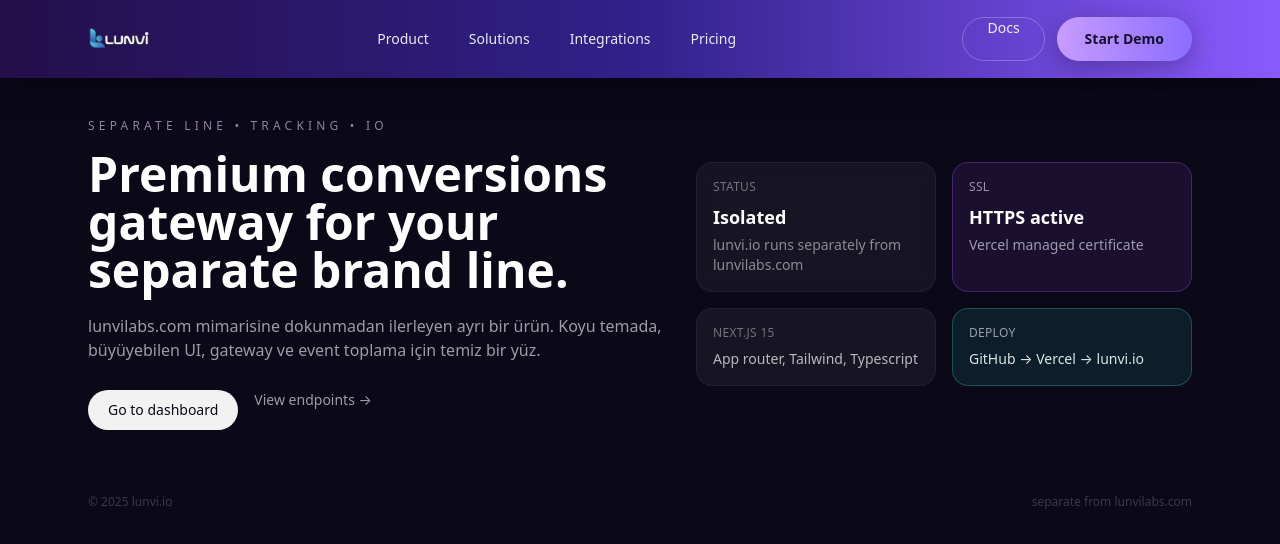
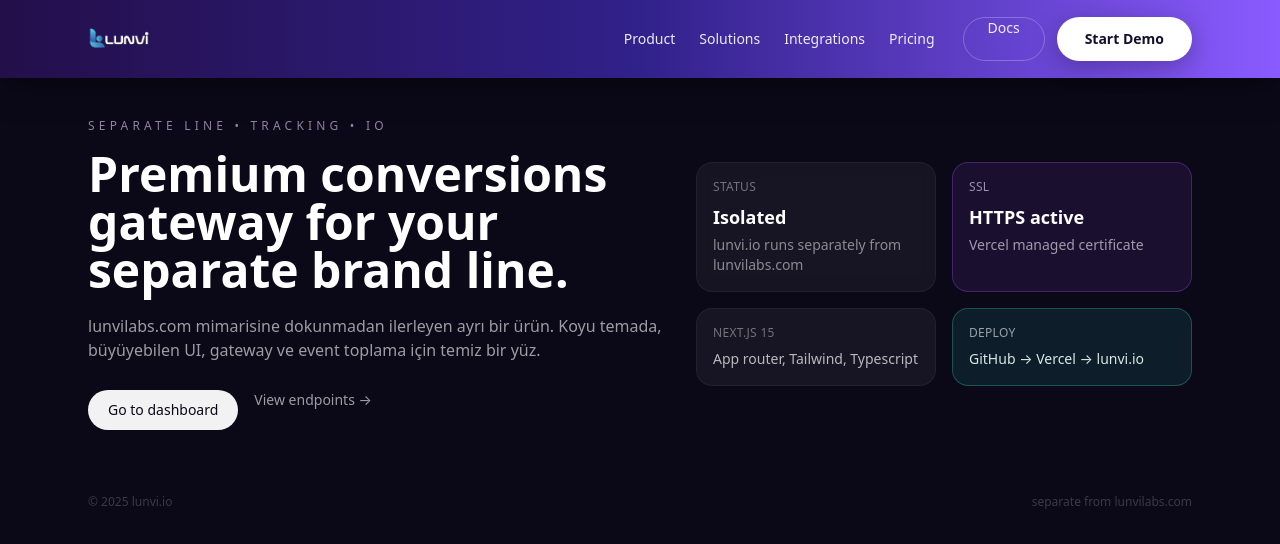
Before and after one commit to tugbaarslanw/lunvi-io, a Next.js app: page / in a window 1280 px wide. Shown: the top 544 px of the page. Built offline with nearby package versions, Linux system fonts and the light colour scheme.

Commit message:
Update page.tsx

```diff
--- a/app/page.tsx
+++ b/app/page.tsx
@@ -5,21 +5,23 @@
     <main className="min-h-screen bg-[#0b0818] text-white">
       {/* HEADER */}
       <header className="sticky top-0 z-30 bg-gradient-to-r from-[#230f4a] via-[#31218a] to-[#8a5bff] shadow-[0_10px_35px_rgba(0,0,0,0.25)]">
-        <div className="mx-auto flex h-[78px] max-w-6xl items-center justify-between gap-6 px-6">
-          {/* logo */}
+        <div className="mx-auto flex h-[78px] max-w-6xl items-center px-4 md:px-6">
+          {/* SOL: Logo sola yakın */}
           <div className="flex items-center">
             <Image
               src="/logo.png"
               alt="Lunvi"
-              width={150}
-              height={48}
+              width={145}
+              height={44}
               priority
               className="h-11 w-auto"
             />
           </div>
 
-          {/* orta menü */}
-          <nav className="hidden items-center gap-10 text-sm text-white/90 md:flex">
+          {/* SAĞ TARAFIN HEPSİ */}
+          <div className="ml-auto flex items-center gap-7">
+            {/* Menü */}
+            <nav className="hidden items-center gap-6 text-sm text-white/90 md:flex">
               <a href="#" className="hover:text-white transition-colors">
                 Product
               </a>
@@ -34,14 +36,15 @@
               </a>
             </nav>
 
-          {/* sağ butonlar */}
+            {/* Butonlar sağa yakın, daha büyük */}
             <div className="flex items-center gap-3">
               <button className="hidden h-11 rounded-full border border-white/25 bg-white/8 px-6 text-sm font-medium text-white/90 backdrop-blur-sm hover:bg-white/15 md:inline-flex">
                 Docs
               </button>
-            <button className="h-11 rounded-full bg-gradient-to-r from-[#c89cff] to-[#8b6dff] px-7 text-sm font-semibold text-[#150f2d] shadow-[0_6px_24px_rgba(0,0,0,0.25)] hover:brightness-[1.03]">
+              <button className="h-11 rounded-full bg-white px-7 text-sm font-semibold text-[#150f2d] shadow-[0_6px_24px_rgba(0,0,0,0.25)] hover:bg-white/90">
                 Start Demo
               </button>
+            </div>
           </div>
         </div>
       </header>
```
Lines whose indentation alone changed are shown as unchanged.
